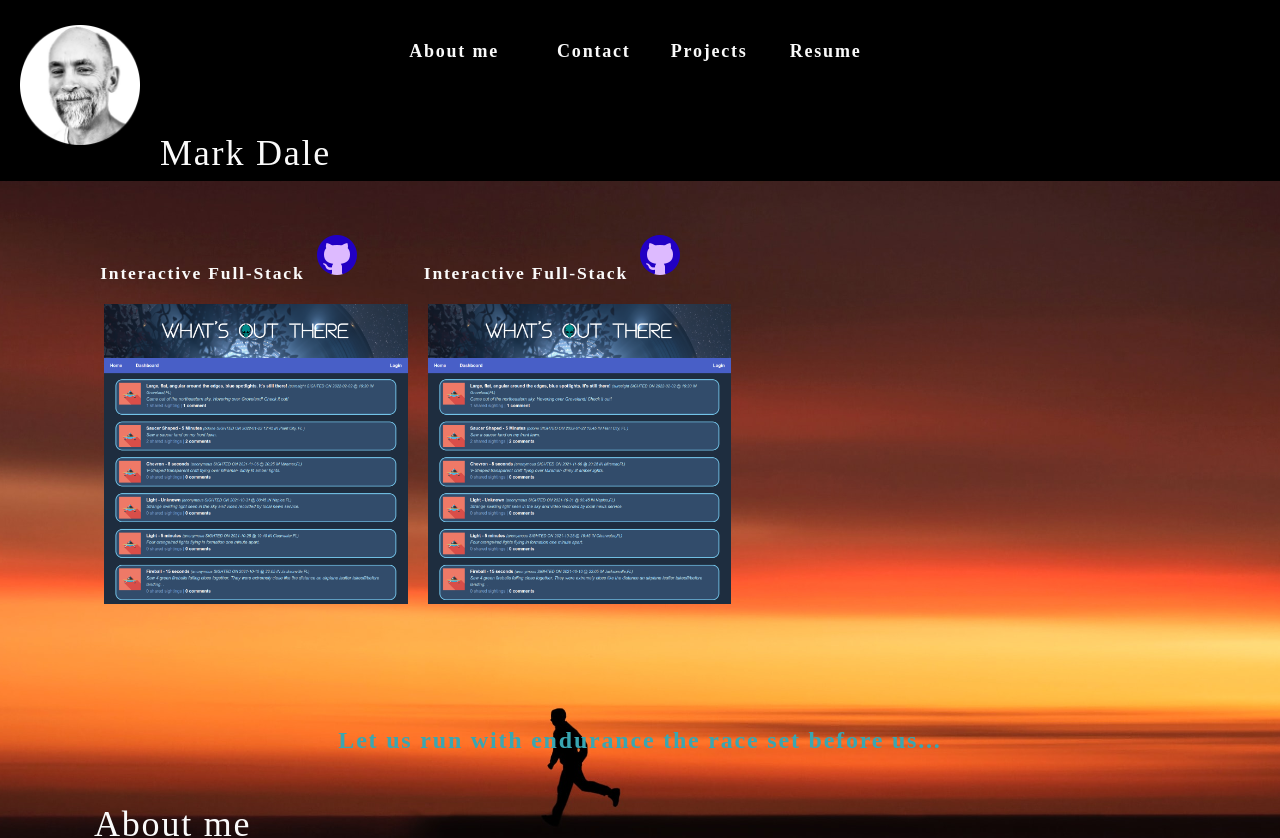
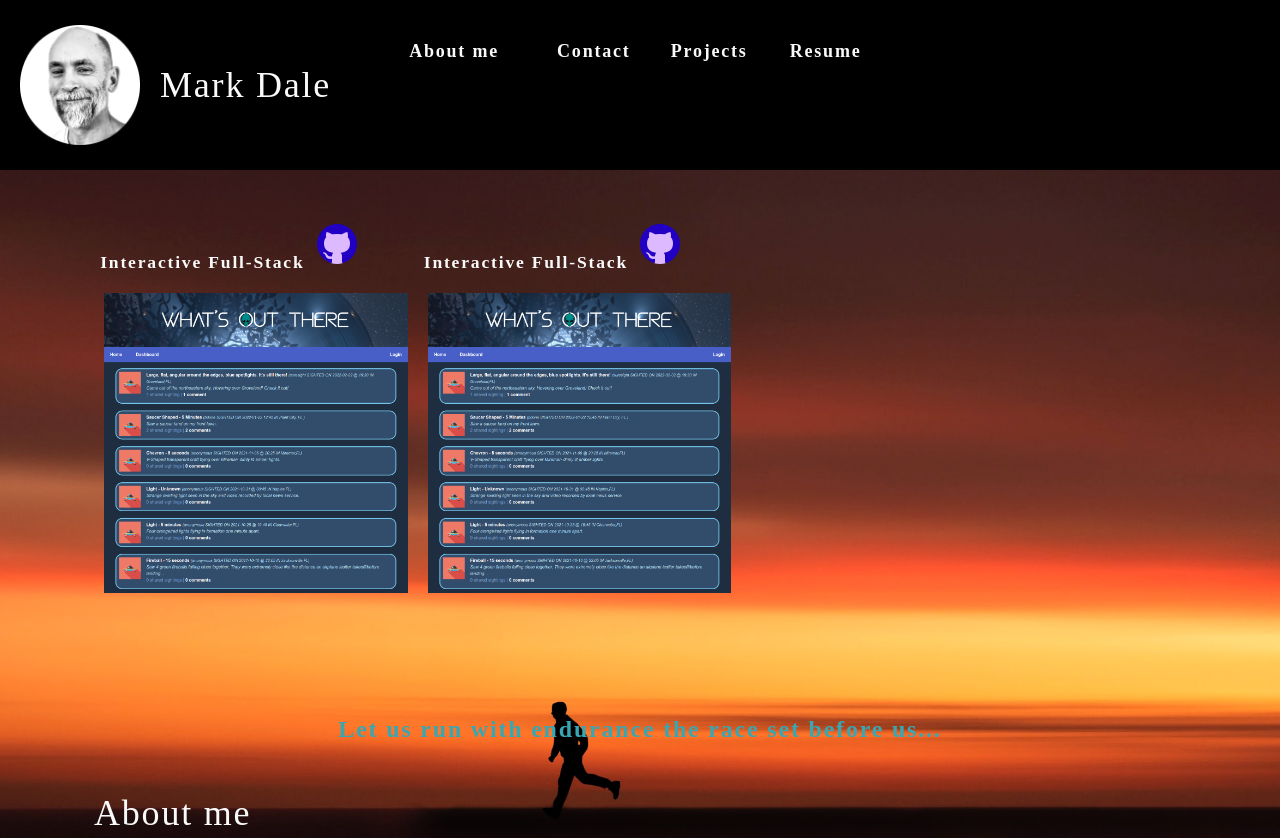
Before and after one commit to msdale/portfolio-msdale, a React (Create React App) app: page / in a window 1280 px wide. Shown: the top 838 px of the page. Built offline with nearby package versions, Linux system fonts and the light colour scheme.

Commit message:
vertically centered name

```diff
--- a/src/components/Nav/index.js
+++ b/src/components/Nav/index.js
@@ -7,7 +7,7 @@ function Nav() {
   return (
     <header>
       <nav className="flex-row">
-        <h1>
+        <h1 className="flex-row vcenter">
           <img id="my-profile" src={profileImage} alt="profile" />
             Mark Dale
         </h1>
--- a/src/index.css
+++ b/src/index.css
@@ -326,3 +326,9 @@ a {
   font-size: 1.5rem;
   padding: 20px;
 }
+
+
+.vcenter {
+  line-height: 160px;
+  height: 160px;
+}
```
